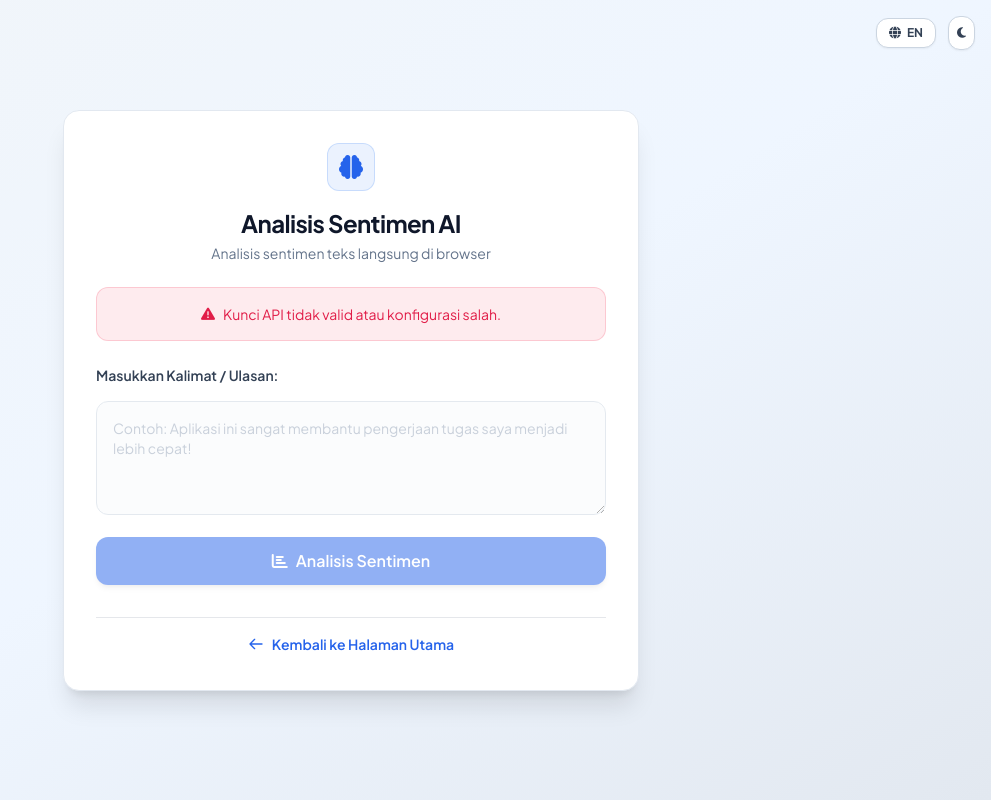
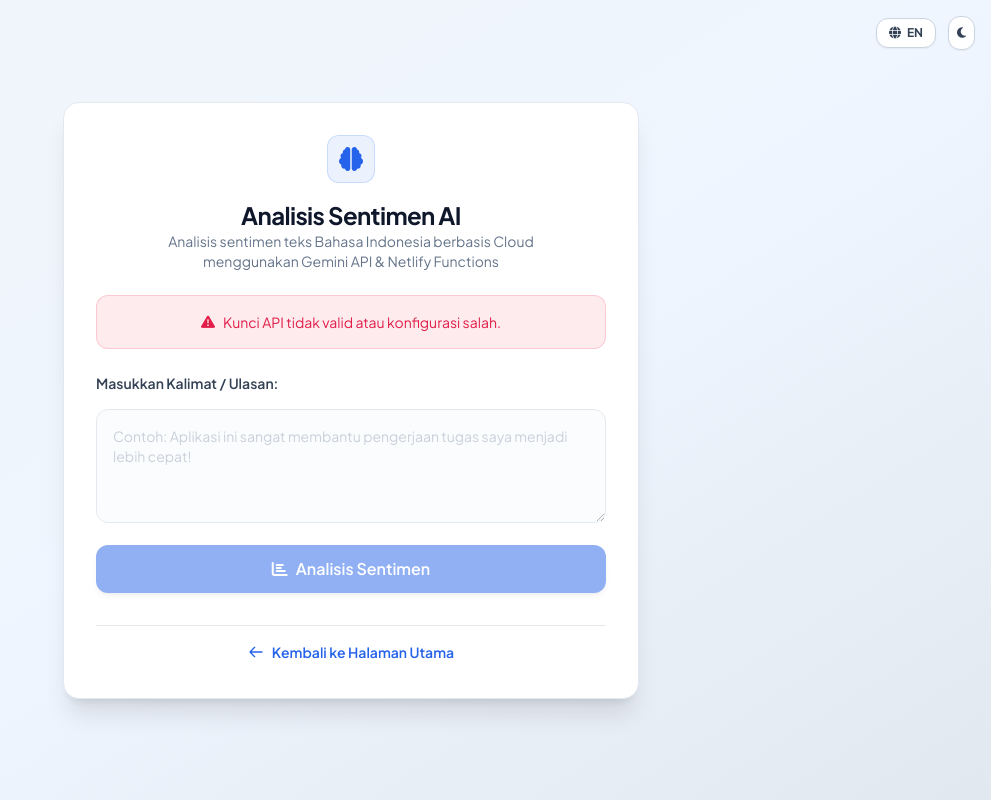
Before and after one commit to plz77/abdul-hafidz-murtono-portofolio-website, a plain HTML site: page sentiment_analysis/index.html in a window 1280 px wide. Shown: the whole page, without its empty margins (289-1280 px from the left). Drawn offline with nearby package versions, Linux system fonts and the light colour scheme.

Commit message:
Enhance UI with updated description and retry button
Updated the main description and added a retry button for model download status.

```diff
--- a/sentiment_analysis/index.html
+++ b/sentiment_analysis/index.html
@@ -33,7 +33,9 @@
                 <i class="fas fa-brain"></i>
             </div>
             <h1 id="main-title" class="text-2xl font-extrabold text-slate-900 dark:text-white tracking-tight">Analisis Sentimen AI</h1>
-            <p id="main-desc" class="text-slate-500 dark:text-slate-400 text-sm mt-1">Analisis sentimen teks langsung di browser</p>
+            <p id="main-desc" class="text-sm text-slate-500 dark:text-slate-400 max-w-sm mx-auto">
+                Analisis sentimen teks Bahasa Indonesia berbasis Cloud menggunakan Gemini API & Netlify Functions
+            </p>
         </div>
 
         <div id="status-container" class="mb-6 p-4 bg-amber-500/10 border border-amber-500/20 rounded-xl text-amber-600 dark:text-amber-400 text-sm flex flex-col sm:flex-row items-center justify-center gap-3">
```
